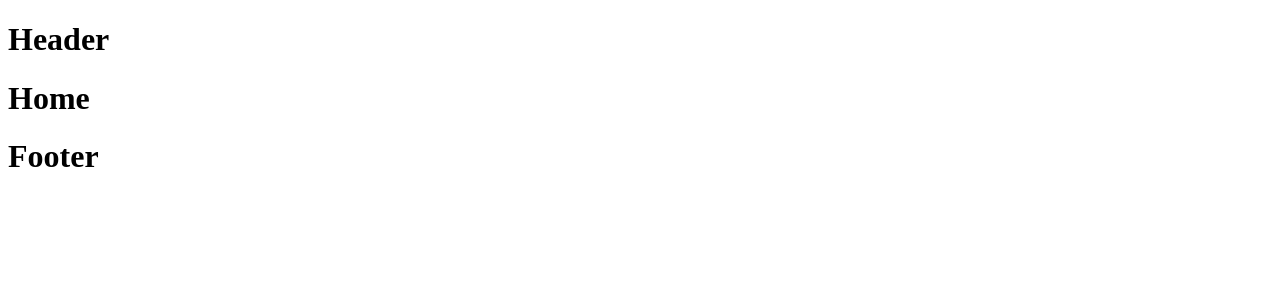
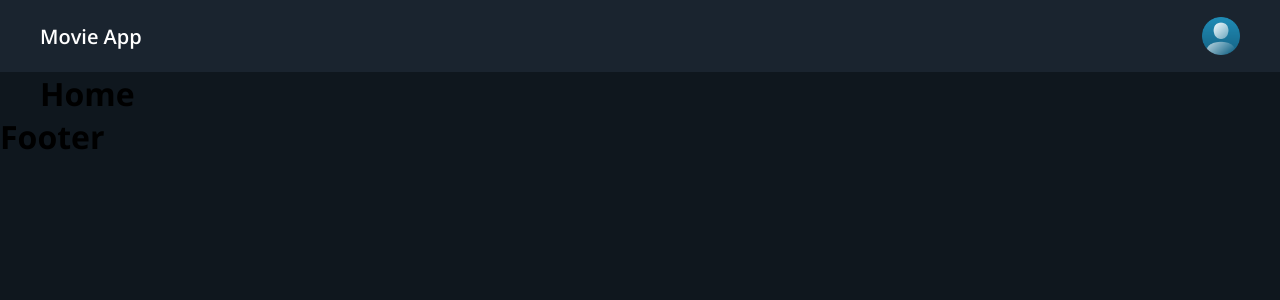
Before and after one commit to AlfaizGhazi/redux-toolkit-movie-app, a React (Create React App) app: page / in a window 1280 px wide. Shown: the top 300 px of the page. Built offline with nearby package versions, Linux system fonts and the light colour scheme.

Commit message:
implemented header

```diff
--- a/public/index.html
+++ b/public/index.html
@@ -10,6 +10,18 @@
       content="Web site created using create-react-app"
     />
     <link rel="apple-touch-icon" href="%PUBLIC_URL%/logo192.png" />
+    <link rel="preconnect" href="https://fonts.googleapis.com" />
+    <link rel="preconnect" href="https://fonts.gstatic.com" crossorigin />
+    <link
+      href="https://fonts.googleapis.com/css2?family=Open+Sans:wght@300;400;600;700&display=swap"
+      rel="stylesheet"
+    />
+    <link
+      rel="stylesheet"
+      href="https://pro.fontawesome.com/releases/v5.10.0/css/all.css"
+      integrity="sha384-AYmEC3Yw5cVb3ZcuHtOA93w35dYTsvhLPVnYs9eStHfGJvOvKxVfELGroGkvsg+p"
+      crossorigin="anonymous"
+    />
     <!--
       manifest.json provides metadata used when your web app is installed on a
       user's mobile device or desktop. See https://developers.google.com/web/fundamentals/web-app-manifest/
--- a/src/App.js
+++ b/src/App.js
@@ -10,12 +10,14 @@ const App = () => {
     <div className="app">
       <Router>
         <Header />
+        <div className="container">
           <Switch>
             <Route exact path={"/"} component={Home} />
             <Route exact path={"/home"} component={Home} />
             <Route exact path={"/movie/:imdbID"} component={MovieDetail} />
             <Route component={PageNotFound} />
           </Switch>
+        </div>
         <Footer />
       </Router>
     </div>
--- a/src/App.scss
+++ b/src/App.scss
@@ -0,0 +1,18 @@
+@import "../src//Common/SCSS/colors.scss";
+
+* {
+  margin: 0;
+  padding: 0;
+  box-sizing: border-box;
+  font-family: "Open Sans", sans-serif;
+}
+a {
+  text-decoration: none;
+}
+
+body {
+  background: $primary-color;
+}
+.container {
+  margin: 0px 40px;
+}
--- a/src/Components/Header/Header.js
+++ b/src/Components/Header/Header.js
@@ -1,10 +1,19 @@
 import * as React from "react";
+import { Link } from "react-router-dom";
+
 import "./Header.scss";
+
+import { user, pnf } from "../../Images";
 
 const Header = () => {
   return (
     <div className="header">
-      <h1>Header</h1>
+      <Link to={"/"}>
+        <div className="logo">Movie App</div>
+      </Link>
+      <div className="user-image">
+        <img src={user} alt={"user"} />
+      </div>
     </div>
   );
 };
--- a/src/Components/Header/Header.scss
+++ b/src/Components/Header/Header.scss
@@ -0,0 +1,22 @@
+@import "../../Common/SCSS/colors.scss";
+
+.header {
+  background-color: $secondary-color;
+  height: 72px;
+  padding: 0px 40px;
+  display: flex;
+  align-items: center;
+  justify-content: space-between;
+}
+
+.logo {
+  color: $font-primary;
+  font-size: 20px;
+  font-weight: 600;
+}
+
+.user-image,
+.user-image img {
+  width: 38px;
+  height: 38px;
+}
--- /dev/null
+++ b/src/Images/index.js
@@ -0,0 +1,4 @@
+import user from "./user.png";
+import pnf from "./pnf.jpg";
+
+export { user, pnf };
```
Also changed, not shown: src/Images/pnf.jpg (added), src/Images/user.png (added). Lines whose indentation alone changed are shown as unchanged.
